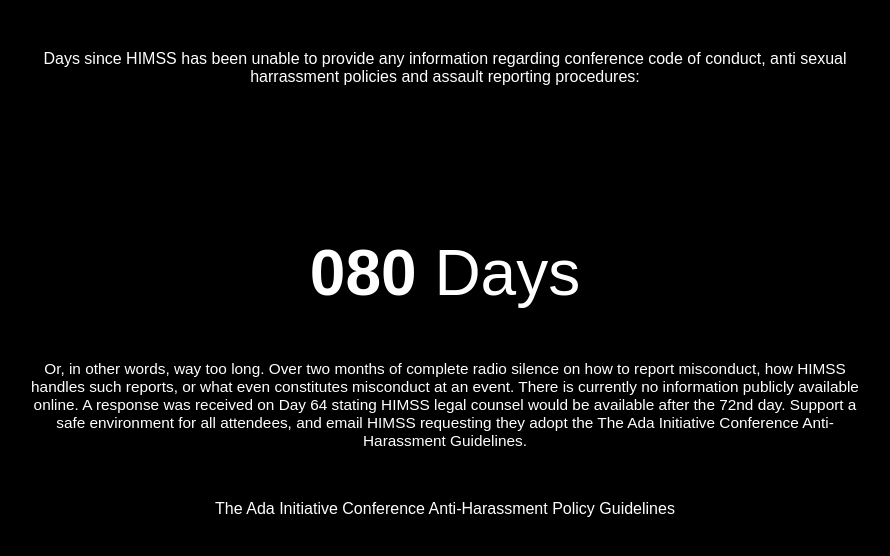
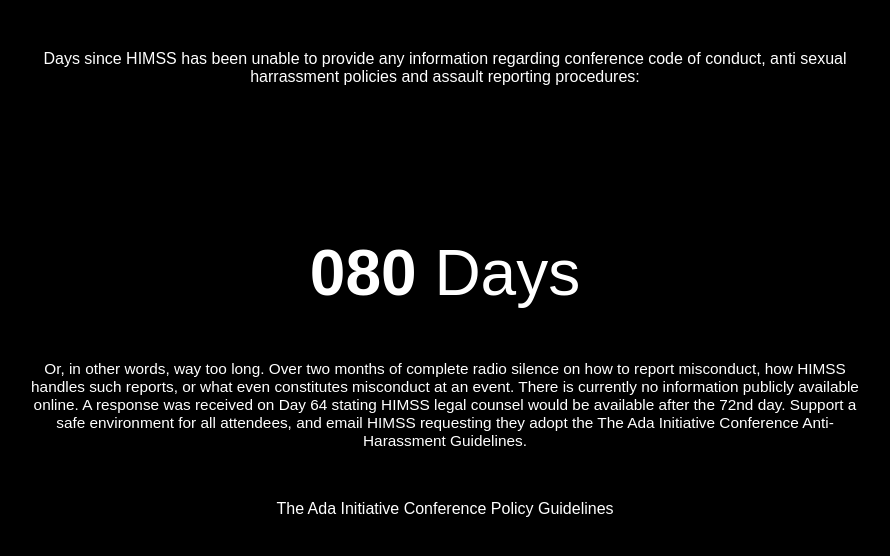
Before and after one commit to laurenstill/laurenstill.github.io, a Jekyll site: the page himssplzrespond.html, which Jekyll copies as it is, in a window 1280 px wide. Shown: the top 556 px of the page, without its empty margins (195-1085 px from the left). Built offline with Jekyll 4.4.1, drawn with Linux system fonts in a browser that asks for light colours.

Commit message:
Update himssplzrespond.html

```diff
--- a/himssplzrespond.html
+++ b/himssplzrespond.html
@@ -95,8 +95,8 @@
 </div>
 
 
-<div id="footer"
-    <a href="https://adainitiative.org/what-we-do/conference-policies/">The Ada Initiative Conference Anti-Harassment Policy Guidelines</a>
+<div id="footer">
+    <a href="https://adainitiative.org/what-we-do/conference-policies/">The Ada Initiative Conference Policy Guidelines</a>
 </div>
 
 <!-- Help me!
```
